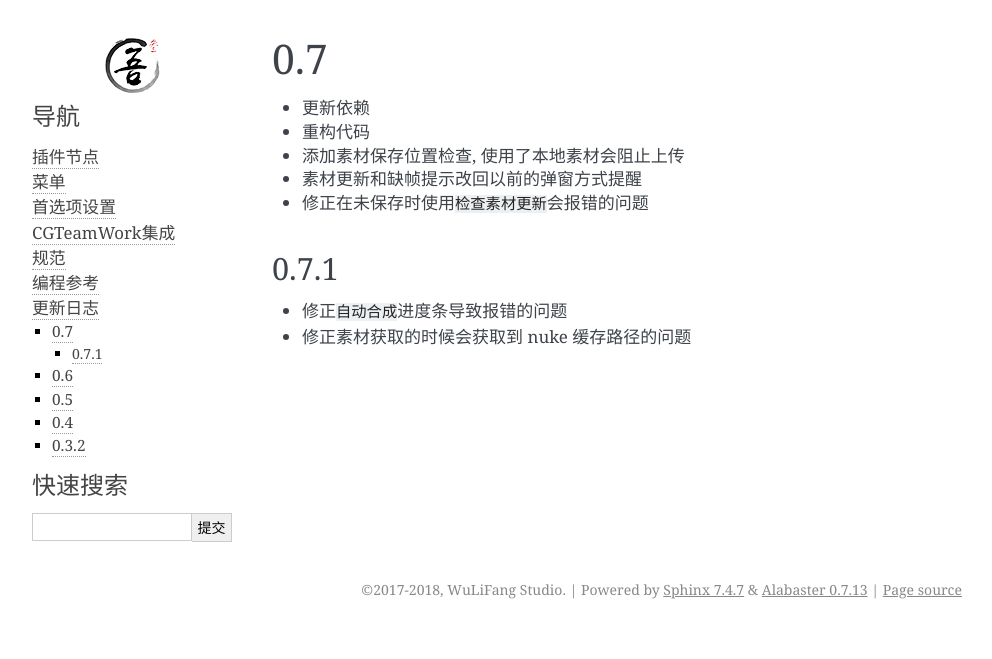
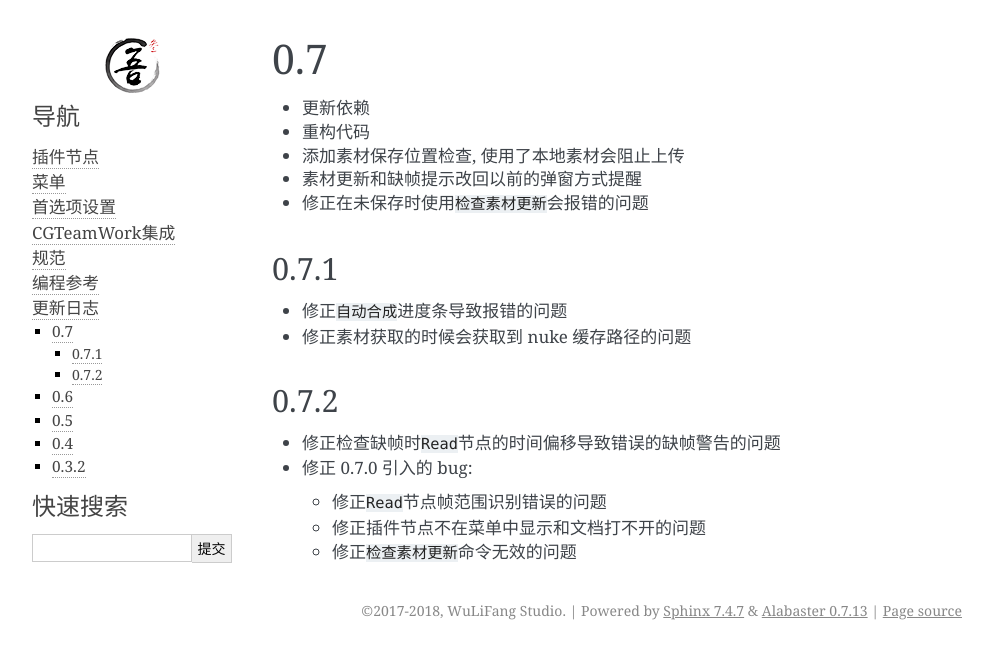
Before and after one commit to WuLiFang/Nuke, a Sphinx documentation site: the page built from source/changelogs/005_0.7.md, in a window 1280 px wide. Shown: the top 659 px of the page, without its empty margins (148-1140 px from the left). Built offline with Sphinx 7.4.7, drawn with Linux system fonts in a browser that asks for light colours.

Commit message:
Add changelog: 0.7.2

```diff
--- a/source/changelogs/005_0.7.md
+++ b/source/changelogs/005_0.7.md
@@ -10,3 +10,12 @@
 
 - 修正`自动合成`进度条导致报错的问题
 - 修正素材获取的时候会获取到 nuke 缓存路径的问题
+
+## 0.7.2
+
+- 修正检查缺帧时`Read`节点的时间偏移导致错误的缺帧警告的问题
+- 修正 0.7.0 引入的 bug:
+
+  - 修正`Read`节点帧范围识别错误的问题
+  - 修正插件节点不在菜单中显示和文档打不开的问题
+  - 修正`检查素材更新`命令无效的问题
```
